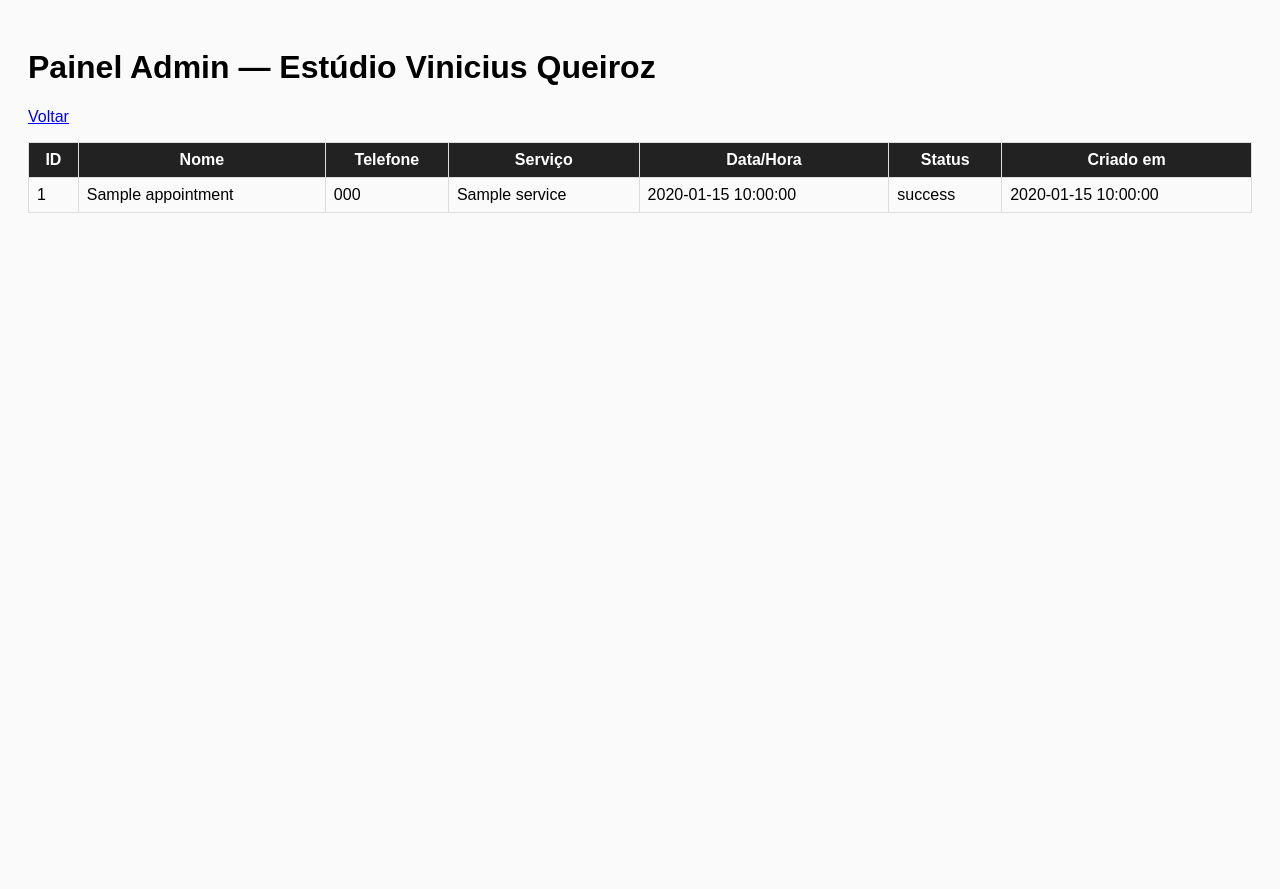
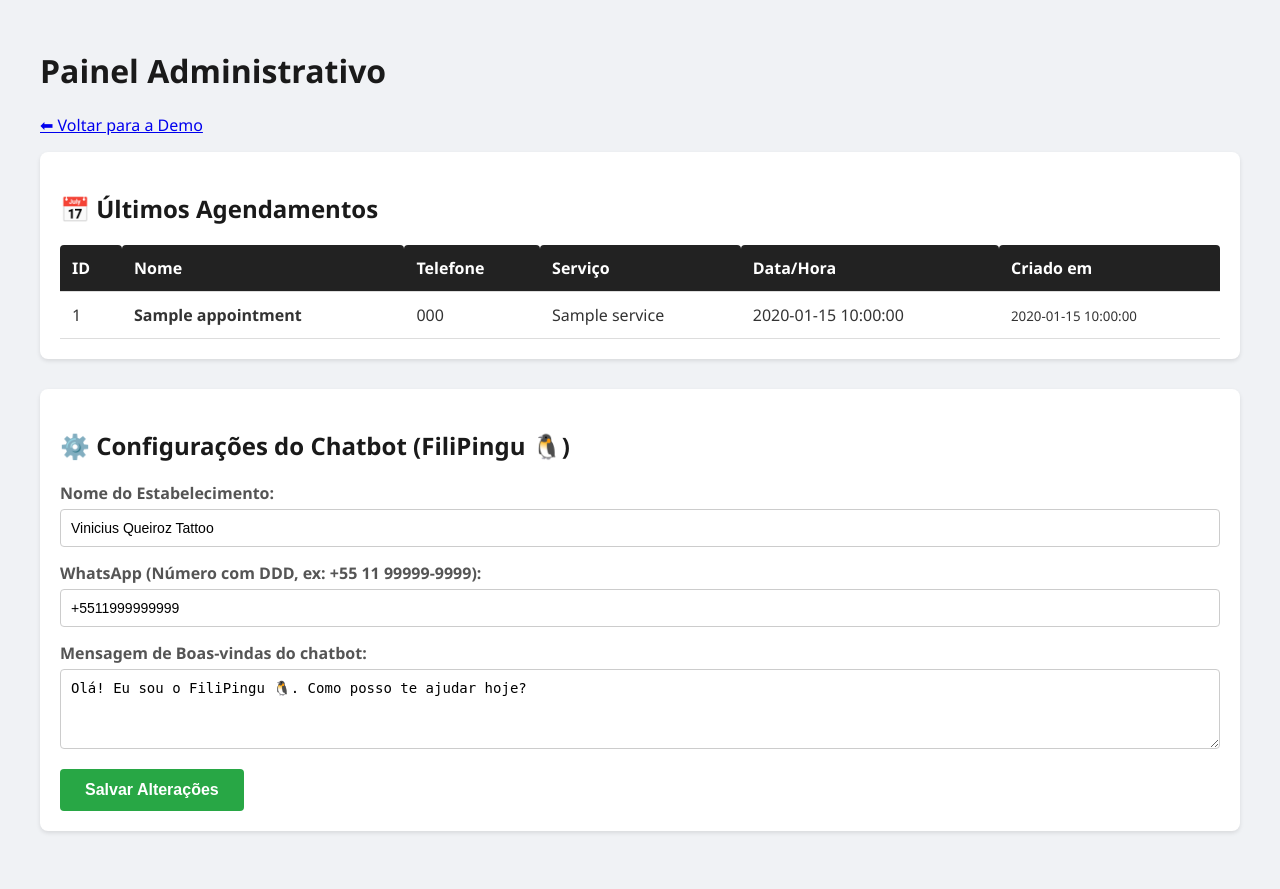
Before and after one commit to FillipeF5/chatbot, a Flask app: template backend/templates/admin.html in a window 1280 px wide. Before the commit the page ends 213 px from the top, so only its background shows below. Run offline with Flask 2, Linux system fonts and the light colour scheme; data comes from the database, SQL or seed files in the repository; the template is opened without the code that fills it: most values are stand-ins (such as "Sample title", 1, 10 or a date in 2020); some libraries are stand-ins or nearby versions.

Commit message:
dinamização, page admin

```diff
--- a/backend/app.py
+++ b/backend/app.py
@@ -80,6 +80,34 @@ def admin_index():
     conn.close()
     return render_template("admin.html", appointments=appts)
 
+
+@app.route("/admin/save_config", methods=["POST"])
+def save_config():
+    auth = request.args.get("auth", "")
+    if auth != "admin123":
+        return jsonify({"error": "Unauthorized"}), 401
+
+    data = request.json
+    conn = get_db()
+    cur = conn.cursor()
+
+    # Salva configurações gerais
+    if "settings" in data:
+        for key, value in data["settings"].items():
+            cur.execute("INSERT OR REPLACE INTO bot_config (key, value) VALUES (?, ?)", (key, value))
+
+    # Salva a mensagem inicial do fluxo
+    if "welcome_message" in data:
+        # Buscamos as opções atuais para não sobrescrever os botões, apenas o texto
+        current = cur.execute("SELECT options FROM bot_steps WHERE id = 'main_menu'").fetchone()
+        options = current['options'] if current else "[]"
+        cur.execute("INSERT OR REPLACE INTO bot_steps (id, message, options) VALUES (?, ?, ?)",
+                    ("main_menu", data["welcome_message"], options))
+
+    conn.commit()
+    conn.close()
+    return jsonify({"status": "success"})
+
 @app.route("/admin/login", methods=["GET","POST"])
 def admin_login():
     if request.method == "POST":
--- a/backend/templates/admin.html
+++ b/backend/templates/admin.html
@@ -4,31 +4,144 @@
   <meta charset="utf-8">
   <title>Painel Admin - Estúdio Vinicius Queiroz</title>
   <style>
-    body{font-family:Arial,Helvetica,sans-serif;padding:20px;background:#fafafa}
-    table{width:100%;border-collapse:collapse}
-    th,td{border:1px solid #ddd;padding:8px}
-    th{background:#222;color:#fff}
-    .badge{padding:4px 8px;border-radius:6px;background:#eee}
+    body { font-family: 'Segoe UI', Arial, sans-serif; padding: 20px; background: #f0f2f5; color: #333; }
+    h1, h2 { color: #1a1a1a; }
+    .container { max-width: 1200px; margin: auto; }
+
+    /* Tabela de Agendamentos */
+    .card { background: #fff; padding: 20px; border-radius: 8px; box-shadow: 0 2px 4px rgba(0,0,0,0.1); margin-bottom: 30px; }
+    table { width: 100%; border-collapse: collapse; margin-top: 10px; }
+    th, td { text-align: left; border-bottom: 1px solid #ddd; padding: 12px; }
+    th { background: #222; color: #fff; border-radius: 4px 4px 0 0; }
+    tr:hover { background: #f9f9f9; }
+
+    /* Formulário de Configuração */
+    .form-group { margin-bottom: 15px; }
+    label { display: block; font-weight: bold; margin-bottom: 5px; color: #555; }
+    input[type="text"], textarea {
+      width: 100%; padding: 10px; border: 1px solid #ccc; border-radius: 4px; box-sizing: border-box; font-size: 14px;
+    }
+    textarea { height: 80px; resize: vertical; }
+    .btn-save {
+      background: #28a745; color: white; border: none; padding: 12px 25px;
+      border-radius: 4px; cursor: pointer; font-size: 16px; font-weight: bold; transition: background 0.2s;
+    }
+    .btn-save:hover { background: #218838; }
+    .status-msg { margin-top: 10px; font-weight: bold; display: none; }
   </style>
   <script src="https://cdnjs.cloudflare.com/ajax/libs/socket.io/4.5.4/socket.io.min.js"></script>
 </head>
 <body>
-  <h1>Painel Admin — Estúdio Vinicius Queiroz</h1>
-  <p><a href="/">Voltar</a></p>
+  <div class="container">
+    <h1>Painel Administrativo</h1>
+    <p><a href="/">⬅ Voltar para a Demo</a></p>
+
+    <div class="card">
+      <h2>📅 Últimos Agendamentos</h2>
       <table>
-    <thead><tr><th>ID</th><th>Nome</th><th>Telefone</th><th>Serviço</th><th>Data/Hora</th><th>Status</th><th>Criado em</th></tr></thead>
+        <thead>
+          <tr>
+            <th>ID</th>
+            <th>Nome</th>
+            <th>Telefone</th>
+            <th>Serviço</th>
+            <th>Data/Hora</th>
+            <th>Criado em</th>
+          </tr>
+        </thead>
         <tbody id="rows">
           {% for a in appointments %}
-      <tr><td>{{a.id}}</td><td>{{a.name}}</td><td>{{a.phone}}</td><td>{{a.service}}</td><td>{{a.datetime}}</td><td>{{a.status}}</td><td>{{a.created_at}}</td></tr>
+          <tr>
+            <td>{{a.id}}</td>
+            <td><strong>{{a.name}}</strong></td>
+            <td>{{a.phone}}</td>
+            <td>{{a.service}}</td>
+            <td>{{a.datetime}}</td>
+            <td><small>{{a.created_at}}</small></td>
+          </tr>
           {% endfor %}
         </tbody>
       </table>
+    </div>
+
+    <div class="card">
+      <h2>⚙️ Configurações do Chatbot (FiliPingu 🐧)</h2>
+      <div id="bot-form">
+        <div class="form-group">
+          <label for="cfg_name">Nome do Estabelecimento:</label>
+          <input type="text" id="cfg_name" placeholder="Ex: Estúdio Vinicius Queiroz">
+        </div>
+
+        <div class="form-group">
+          <label for="cfg_whatsapp">WhatsApp (Número com DDD, ex: +55 11 99999-9999):</label>
+          <input type="text" id="cfg_whatsapp" placeholder="Apenas números">
+        </div>
+
+        <div class="form-group">
+          <label for="cfg_welcome">Mensagem de Boas-vindas do chatbot:</label>
+          <textarea id="cfg_welcome" placeholder="Olá! Como posso ajudar você hoje?"></textarea>
+        </div>
+
+        <button class="btn-save" onclick="saveBotConfig()">Salvar Alterações</button>
+        <div id="status-msg" class="status-msg">✅ Configuractions salvas!</div>
+      </div>
+    </div>
+  </div>
+
   <script>
+    // --- LÓGICA DE TEMPO REAL (SOCKET.IO) ---
     const socket = io();
     socket.on("new_appointment", (data) => {
-      alert("Novo agendamento recebido: " + data.name + " (" + data.phone + ")");
-      // In a production UI we'd prepend a row via DOM manipulation
+      alert("🔔 Novo agendamento: " + data.name);
+      location.reload(); // Recarrega para mostrar o novo dado na tabela
     });
+
+    // --- LÓGICA DE CONFIGURAÇÃO ---
+
+    // 1. Ao carregar a página, busca as infos atuais do Banco
+    document.addEventListener('DOMContentLoaded', () => {
+      fetch('/api/bot/config')
+        .then(res => res.json())
+        .then(data => {
+          document.getElementById('cfg_name').value = data.settings.establishment_name || "";
+          document.getElementById('cfg_whatsapp').value = data.settings.whatsapp_number || "";
+          document.getElementById('cfg_welcome').value = data.flows.main_menu.message || "";
+        })
+        .catch(err => console.error("Erro ao carregar dados do bot:", err));
+    });
+
+    // 2. Função para salvar as alterações
+    function saveBotConfig() {
+      const msgEl = document.getElementById('status-msg');
+      const payload = {
+        settings: {
+          establishment_name: document.getElementById('cfg_name').value,
+          whatsapp_number: document.getElementById('cfg_whatsapp').value
+        },
+        welcome_message: document.getElementById('cfg_welcome').value
+      };
+
+      // Nota: Usamos o auth simples definido no app.py (admin123)
+      fetch('/admin/save_config?auth=admin123', {
+        method: 'POST',
+        headers: { 'Content-Type': 'application/json' },
+        body: JSON.stringify(payload)
+      })
+      .then(res => res.json())
+      .then(data => {
+        if(data.status === "success") {
+          msgEl.style.display = "block";
+          msgEl.style.color = "green";
+          msgEl.innerText = "✅ Alterações aplicadas com sucesso!";
+          setTimeout(() => { msgEl.style.display = "none"; }, 3000);
+        }
+      })
+      .catch(err => {
+        msgEl.style.display = "block";
+        msgEl.style.color = "red";
+        msgEl.innerText = "❌ Erro ao salvar.";
+      });
+    }
   </script>
 </body>
 </html>
```
Lines whose indentation alone changed are shown as unchanged.
